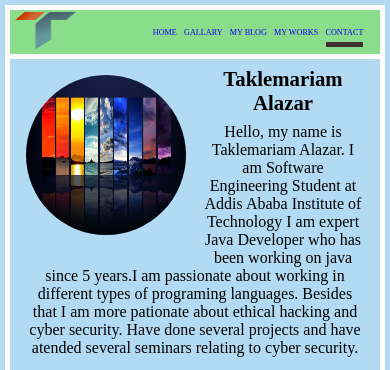
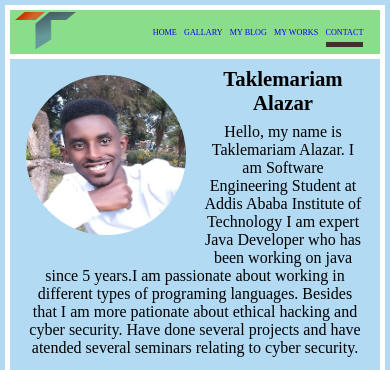
Before and after one commit to Tek58/MyCV, a plain HTML site: page contact.html in a window 390 px wide. Shown: the top 370 px of the page. Drawn offline with Linux system fonts and the light colour scheme.

Commit message:
6th and final commit of assignment5 [contact.html,flags.html, blog.html and mywork.htm have been encorporated with media query and have acheieved responsiveness]

```diff
--- a/contact.html
+++ b/contact.html
@@ -26,7 +26,7 @@
             </nav>
     </header>
         <!-- profile image -->
-        <img src="./assets/images/1.jpg" alt="Profile Picture" id="pro_image">
+        <img src="./assets/images/Tpro.jpg" alt="Profile Picture" id="pro_image">
         <!-- discription -->
         <div id="discription">
             <h1>Taklemariam Alazar</h1>
```
Also changed, not shown: index.html (+1 -1 lines), assets/images/Tpro.jpg (added), 1 other file.
